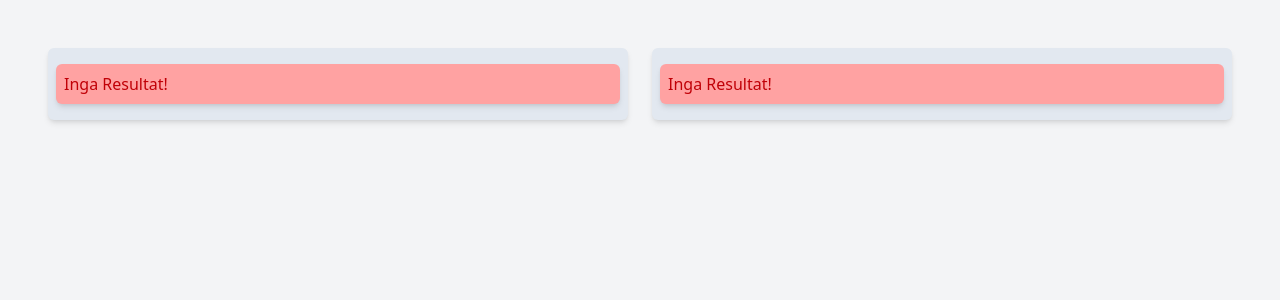
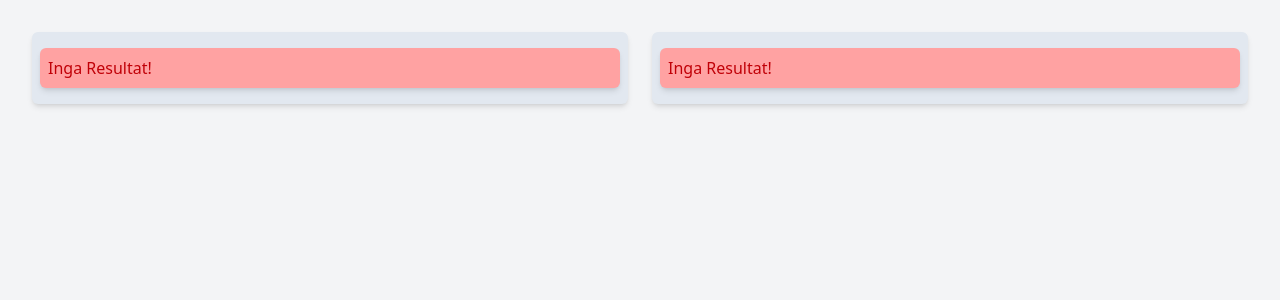
Before and after one commit to Rikemannen/site-rw2, a Flask app: page /search in a window 1280 px wide. Shown: the part 64-364 px from the top of the page. Run offline with Flask 3, Linux system fonts and the light colour scheme; parts of the project's set-up code (start-up, migrations or seed data) failed here and were passed over; some libraries are stand-ins or nearby versions.

Commit message:
Adapt pages to base.html changes

```diff
--- a/app/templates/auth/account_settings.html
+++ b/app/templates/auth/account_settings.html
@@ -3,7 +3,6 @@
 {% block title %}Kontoinställningar{% endblock %}
 
 {% block content %}
-<div class="container mx-auto p-4">
 <div class="bg-slate-200 rounded-md shadow-md p-4">
     <h2 class="text-2xl font-bold mb-4">
         <span class="text-blue-600 hover:underline"><a href="/settings/profile">Profilinställningar</a></span> |
@@ -87,5 +86,4 @@
     {% endif %}
     {% endwith %}
 </div>
-</div>
 {% endblock %}
--- a/app/templates/auth/profile_settings.html
+++ b/app/templates/auth/profile_settings.html
@@ -3,7 +3,6 @@
 {% block title %}Profilinställningar{% endblock %}
 
 {% block content %}
-<div class="container mx-auto p-4">
 <div class="bg-slate-200 rounded-md shadow-md p-4">
     <h2 class="text-2xl font-bold mb-4">
         <span class="text-green-600">Profilinställningar</span> |
@@ -37,5 +36,4 @@
     {% endif %}
     {% endwith %}
 </div>
-</div>
 {% endblock %}
--- a/app/templates/search/results.html
+++ b/app/templates/search/results.html
@@ -3,7 +3,6 @@
 {% block title %}Sök{% endblock %}
 
 {% block content %}
-<div class="container mx-auto p-4">
 {% if search_type == 'all' %}
 <div class="grid grid-cols-1 md:grid-cols-2 gap-6">
     {% else %}
--- a/app/templates/user/profile.html
+++ b/app/templates/user/profile.html
@@ -3,7 +3,6 @@
 {% block title %}{{ user.display_name if user.display_name else user.name }}s profil{% endblock %}
 
 {% block content %}
-<div class="container mx-auto p-4">
 <div class="flex gap-4">
     <div class="flex-grow">
         <div class="bg-slate-200 p-2 rounded-md shadow-md">
@@ -81,6 +80,5 @@
         </div>
     </div>
 </div>
-</div>
 {% endif %}
 {% endblock %}
```
Also changed, not shown: app/templates/auth/login.html (+6 -5 lines), app/templates/auth/register.html (+4 -5 lines), app/templates/exercises/exercise.html (+3 -4 lines). Lines whose indentation alone changed are shown as unchanged.
